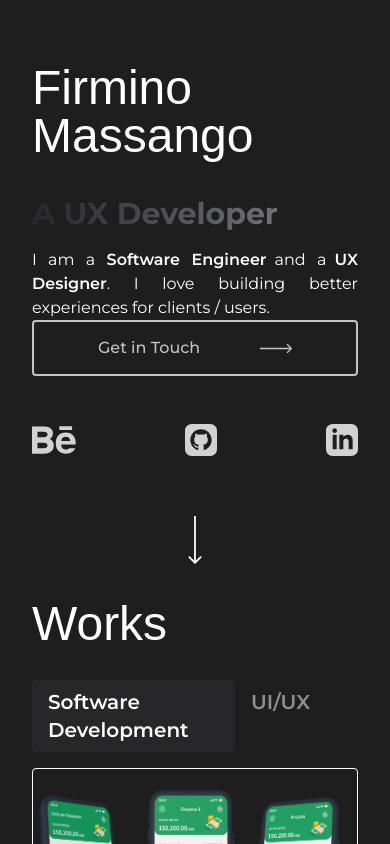
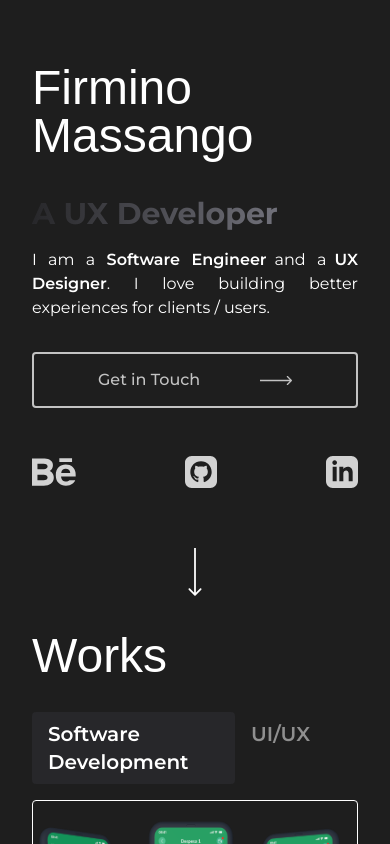
Before and after one commit to FirminoMassango/portfolio, a Next.js app: page / in a window 390 px wide. Built offline with nearby package versions, Linux system fonts and the light colour scheme; a web font is replaced by a local one.

Commit message:
refactor: adjust call to action margin on small devices

```diff
--- a/src/components/sections/Hero.tsx
+++ b/src/components/sections/Hero.tsx
@@ -28,7 +28,7 @@ function Hero(props: FontProps) {
             and a<span className="font-semibold pl-2">UX Designer</span>. I love
             building better experiences for clients / users.
           </p>
-          <CallToAction marginTopDefault="md:mt-8" marginTopMedium="xl:mt-14" />
+          <CallToAction marginTopDefault="mt-8" marginTopMedium="xl:mt-14" />
         </div>
         <SocialLinks />
       </div>
```
